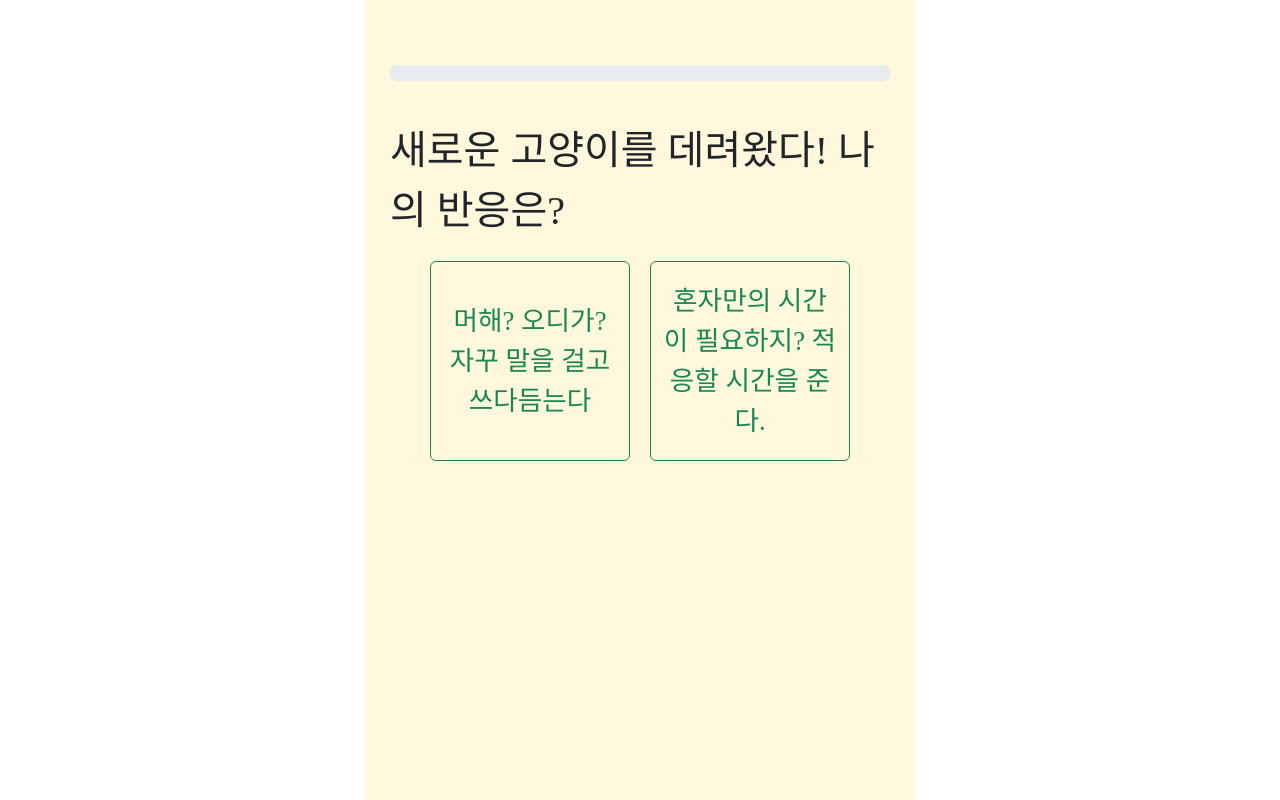
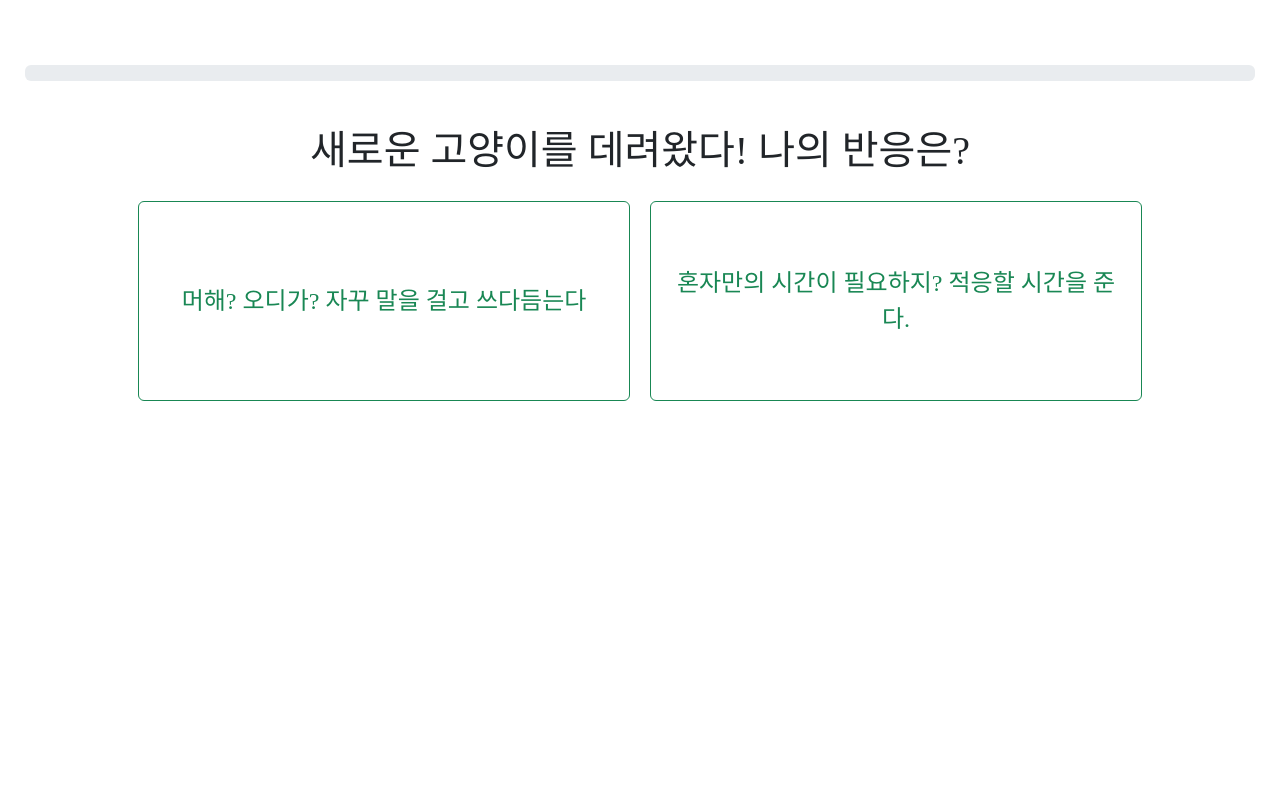
Before and after one commit to minji0123/mbti-test, a React (Create React App) app: page /question in a window 1280 px wide. Built offline with nearby package versions, Linux system fonts and the light colour scheme; a web font is replaced by a local one.

Commit message:
ui 수정

```diff
--- a/src/App.css
+++ b/src/App.css
@@ -19,7 +19,7 @@
 .left_btn{
   width:40%;
   min-height: 200px;
-  font-size: 20pt;
+  font-size: 18pt;
 
 }
 
@@ -32,7 +32,7 @@
 .right_btn{
   width:40%;
   min-height: 200px;
-  font-size: 20pt;
+  font-size: 18pt;
   margin-left:20px;
 }
 
--- a/src/assets/data/questiondata.js
+++ b/src/assets/data/questiondata.js
@@ -18,7 +18,7 @@ export const QuestionData = [
         id: 3,
         title: "아무리봐도 우리 고양이가 정말 이쁜 것 같다. 나의 행동은?",
         answera:
-          "'사람들한테 자랑해야지..!!'하며 인스타를 만들어서 사진도 공유하고 소통도 한다.",
+          "'사람들한테 자랑해야지..!!'하며 인스타를 만들어서 소통한다.",
         answerb: "우리 고양이 너무 이쁘다.. 사진찍어서 사진첩에 간직한다.",
         type: "EI",
       },
@@ -35,7 +35,7 @@ export const QuestionData = [
         id: 5,
         title: "고양이 사료를 급여하는 방법은?",
         answera:
-          "'우리 고양이 몸무게는 5키로니까 하루세번 몇시에 이만큼 씩 줘야지' 계획을 세운다. ",
+          "'우리 고양이 몸무게는 5키로니까 하루 몇시에 이만큼 씩 줘야지' 계획을 세운다. ",
         answerb: "사료주면 알아서 먹겠지! 일단 자율급식으로 한꺼번에 줘본다.",
         type: "JP",
       },
@@ -75,7 +75,7 @@ export const QuestionData = [
         id: 10,
         title: "고양이 사료가 우연히 여러 종류가 생겼다. 급여방법은?",
         answera:
-          "사료를 조금씩 급여해서 테스트 해보고 다 잘먹는다면 날짜에 맞춰서 질리지 않도록 바꿔가며  급여한다.",
+          "사료를 조금씩 급여해서 테스트 해보고 다 잘먹는다면 날짜에 맞춰서 질리지 않도록 급여한다.",
         answerb: " 끌리는 걸로 그때그때 급여한다.",
         type: "JP",
       },
--- a/src/pages/Home.js
+++ b/src/pages/Home.js
@@ -14,7 +14,7 @@ const Home = () => {
     }
 
     return(
-        <div className='ele_center_whole'>
+        // <div className='ele_center_whole'>
             <Wrapper>
                 <Header > 예비집사 판별기 </Header>
                 <Content>
@@ -28,7 +28,7 @@ const Home = () => {
                 >시작하기</Button>
                 </Content>
             </Wrapper>
-        </div>
+        // </div>
     );
 }
 
--- a/src/pages/Question.js
+++ b/src/pages/Question.js
@@ -55,7 +55,7 @@ const Question = () => {
 
 
     return(
-        <div  className='ele_center_whole'>
+        // <div  className='ele_center_whole'>
             <Wrapper >
                 <ProgressBar striped variant="danger" now={(questionNo/QuestionData.length)*100 } className="mt_40"/>
                 <Title > {QuestionData[questionNo].title} </Title>
@@ -75,7 +75,7 @@ const Question = () => {
                     </Button>
                 </ButtonGroup>
             </Wrapper>
-        </div>
+        // </div>
     );
 }
 
--- a/src/pages/Result.js
+++ b/src/pages/Result.js
@@ -21,7 +21,7 @@ const Result = () => {
     // console.log('ㄴㅇㄴㅇ',resultData);
 
     return(
-        <div  className='ele_center_whole'>
+        // <div  className='ele_center_whole'>
             <Wrapper>
                 <Header > 예비집사 판별기 </Header>
                 <Content>
@@ -41,7 +41,7 @@ const Result = () => {
 
                 </Content>
             </Wrapper>
-        </div>
+        // </div>
     );
 }
 
@@ -52,6 +52,7 @@ const Wrapper = styled.div`
     width:100%;
     font-family:"Cute Font";
     padding:25px;
+
 `
 
 const Header = styled.div`
```
